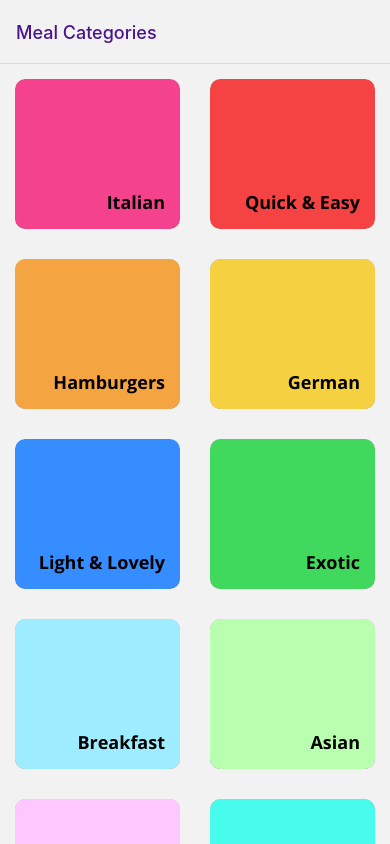
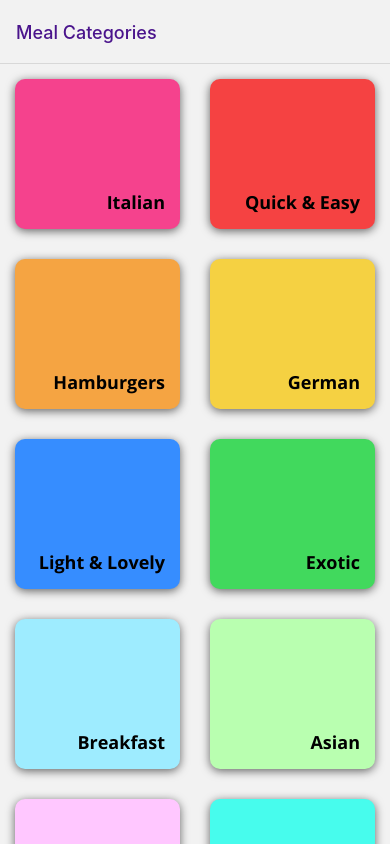
Before and after one commit to hustlekit/meals-app-react-native, a React Native app: screen / in a window 390 px wide. Built offline with nearby package versions, Linux system fonts and the light colour scheme.

Commit message:
fixed shadows

```diff
--- a/components/CategoryGridTile.js
+++ b/components/CategoryGridTile.js
@@ -27,7 +27,8 @@ const styles = StyleSheet.create({
 		margin: 15,
 		height: 150,
 		borderRadius: 10,
-		overflow: 'hidden'
+		overflow: Platform.OS === 'android' && Platform.Version >= 21 ? 'hidden' : 'visible',
+		elevation: 3
 	},
 	touchableCmp: {
 		flex: 1
@@ -39,7 +40,6 @@ const styles = StyleSheet.create({
 		shadowOpacity: 0.6,
 		shadowOffset: { width: 0, height: 2 },
 		shadowRadius: 10,
-		elevation: 3,
 		padding: 15,
 		justifyContent: 'flex-end',
 		alignItems: 'flex-end'
```
